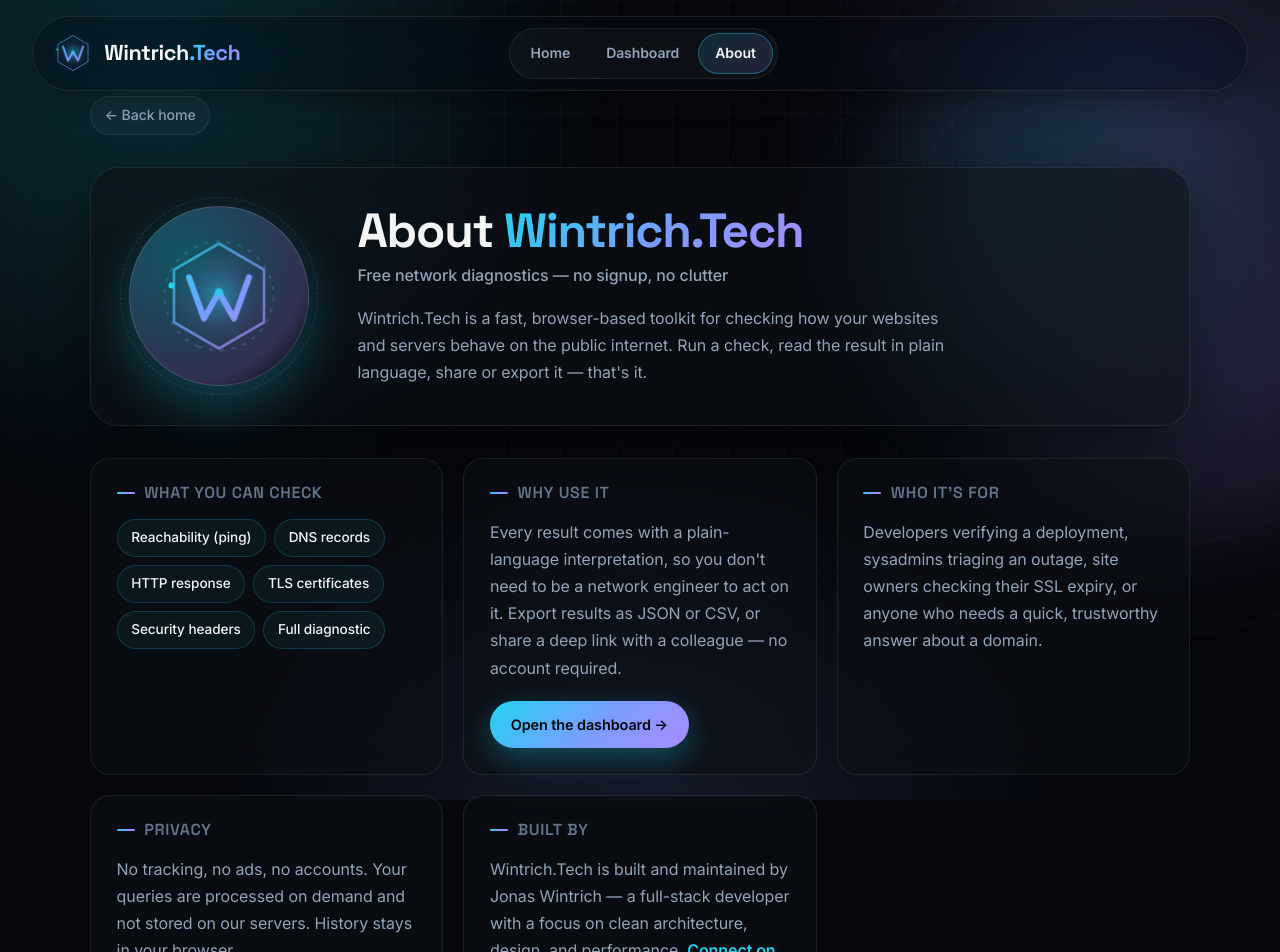
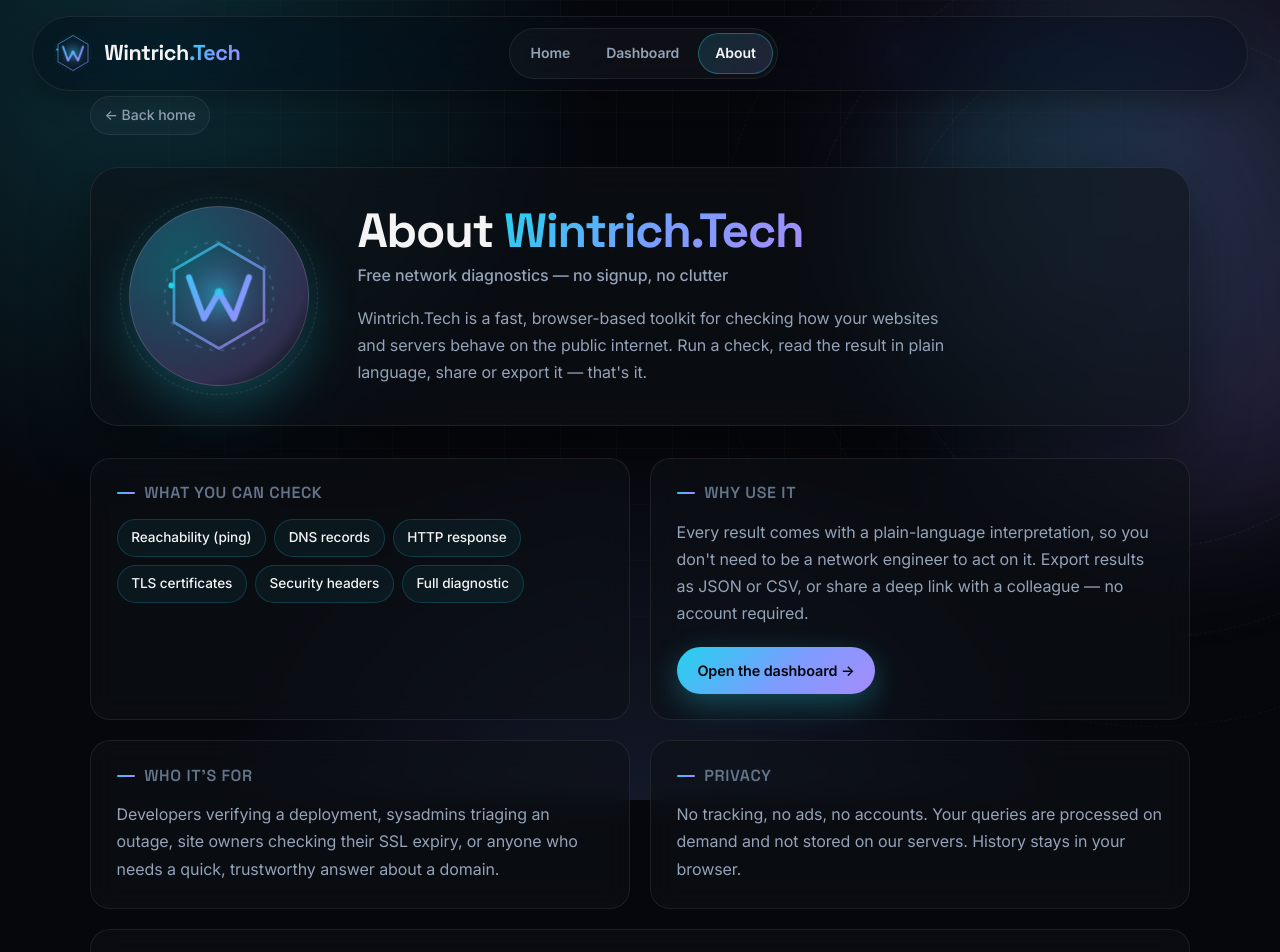
Before and after one commit to jonaswvuwall/Wintrich.Tech, a React (Vite) app in the folder web-ui/: page /about in a window 1280 px wide. Shown: the top 952 px of the page. Built offline with nearby package versions, Linux system fonts and the light colour scheme; no server answers.

Commit message:
feat: update SectionGrid layout to improve responsiveness and add full-width last section

```diff
--- a/web-ui/src/presentation/pages/About.tsx
+++ b/web-ui/src/presentation/pages/About.tsx
@@ -183,8 +183,18 @@
 const SectionGrid = styled.div`
   margin-top: 2rem;
   display: grid;
-  grid-template-columns: repeat(auto-fit, minmax(280px, 1fr));
+  grid-template-columns: repeat(2, 1fr);
   gap: 1.25rem;
+
+  /* Last section spans the full width for a clean 2 + 2 + 1 layout */
+  > *:last-child {
+    grid-column: 1 / -1;
+  }
+
+  @media (max-width: 720px) {
+    grid-template-columns: 1fr;
+    > *:last-child { grid-column: auto; }
+  }
 `;
 
 const Section = styled.section<{ $delay?: number }>`
```
